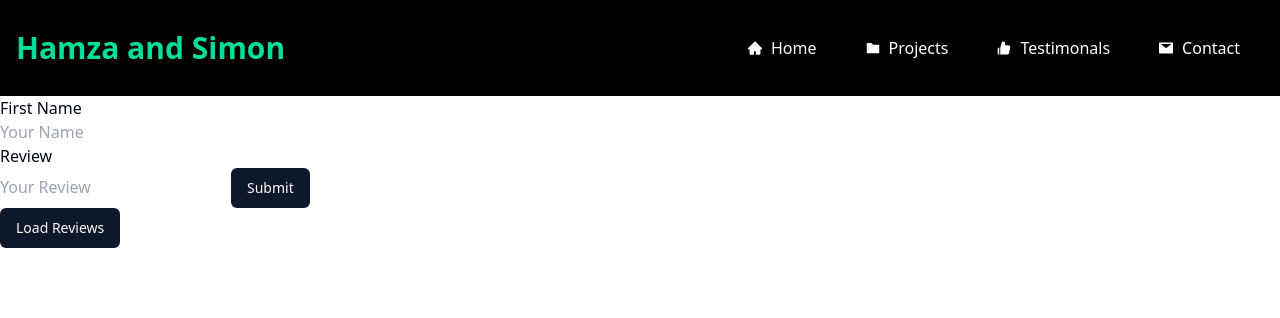
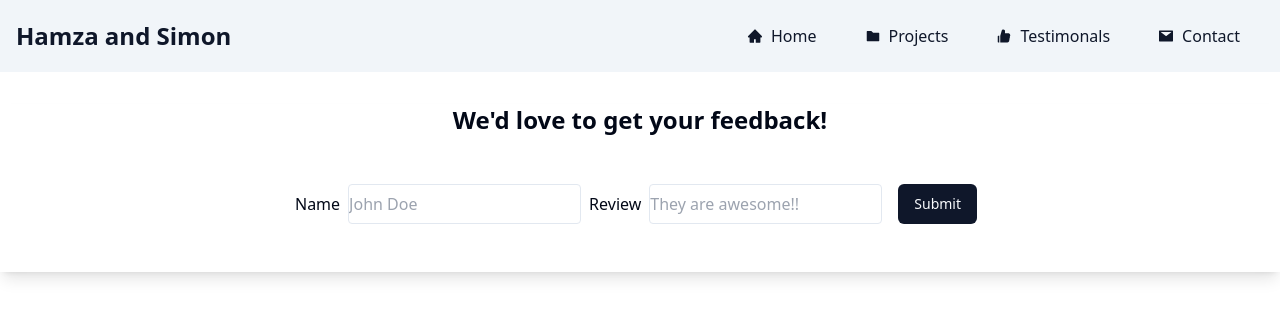
Before and after one commit to Hamzamq4/Web-Development, a React (Vite) app in the folder client/: page /testimonials in a window 1280 px wide. Shown: the top 318 px of the page. Built offline with nearby package versions, Linux system fonts and the light colour scheme; no server answers.

Commit message:
Ændringer

```diff
--- a/client/pages/Projects.jsx
+++ b/client/pages/Projects.jsx
@@ -3,7 +3,7 @@ import Axios from "axios";
 import { Button } from "@/components/ui/button";
 import { Tabs, TabsContent, TabsList, TabsTrigger } from "@/components/ui/tabs";
 import Popup from "@/components/ui/popup";
-import viteLogo from "../public/vite.svg";
+import viteLogo from "/vite.svg";
 
 function Projects() {
   const [APIData, setAPIData] = useState([]);
--- a/client/pages/Testimonials.jsx
+++ b/client/pages/Testimonials.jsx
@@ -1,8 +1,14 @@
-import React, { useState } from "react";
+import React, { useState, useEffect } from "react";
 import Axios from "axios";
 import { Button } from "../src/components/ui/button";
-import { Tabs, TabsContent, TabsList, TabsTrigger } from "@/components/ui/tabs";
-import viteLogo from "../public/vite.svg";
+import {
+  Card,
+  CardContent,
+  CardDescription,
+  CardFooter,
+  CardHeader,
+  CardTitle,
+} from "../src/components/ui/card";
 
 function Testimonials() {
   const [name, setName] = useState("");
@@ -40,44 +46,17 @@ function Testimonials() {
         console.error(error);
       });
   };
+  useEffect(() => {
+    fetchAndDisplayAPIData();
+  }, []);
 
   return (
     <div className="App">
       <header className="App-header">
-        <div className="form">
-          <form onSubmit={handleSubmit}>
-            <p>First Name</p>
-            <input
-              type="text"
-              placeholder="Your Name"
-              onChange={(e) => setName(e.target.value)}
-            />
-
-            <p>Review</p>
-            <input
-              type="text"
-              placeholder="Your Review"
-              onChange={(e) => setReview(e.target.value)}
-            />
-
-            <Button type="submit"> Submit </Button>
-          </form>
-          <Button onClick={fetchAndDisplayAPIData}>Load Reviews</Button>
-        </div>
-
         {showAPIData && (
           <div className="Data">
-            <p className="text-lg font-bold mb-4">API DATA</p>
-            <Tabs defaultValue="Hamza" className="w-full">
-              <TabsList className="bg-black text-white">
-                <TabsTrigger value="Hamza">
-                  {" "}
-                  <img src={viteLogo} alt="Vite logo" /> Hamza
-                </TabsTrigger>
-                <TabsTrigger value="Simon">Simon</TabsTrigger>
-              </TabsList>
+            <h1 className="text-2xl font-bold mb-4">Testimonials</h1>
 
-              <TabsContent value="Hamza">
             <div className="flex flex-wrap -m-2">
               {APIData.map((data) => {
                 if (
@@ -85,32 +64,60 @@ function Testimonials() {
                   data.properties.Review.rich_text.length > 0
                 ) {
                   return (
-                        <div
-                          key={data.id}
-                          className="p-2 w-1/2 md:w-1/3 lg:w-1/4"
-                        >
-                          <div className="bg-white shadow-md rounded-lg overflow-hidden mb-4 p-4 flex flex-col justify-between h-52 w-52 content-evenly">
-                            <p className="text-xl font-semibold">
+                    <div key={data.id} className="p-2 w-1/2 md:w-1/3 lg:w-1/4">
+                      <Card>
+                        <CardHeader>
+                          <CardTitle>
                             {data.properties.Name.title[0].plain_text}
-                            </p>
-                            <p className="text-gray-600">
+                          </CardTitle>
+                          <CardDescription>Card Description</CardDescription>
+                        </CardHeader>
+                        <CardContent>
+                          <p>
                             {data.properties.Review.rich_text[0].plain_text}
                           </p>
-                          </div>
+                        </CardContent>
+                      </Card>
                     </div>
                   );
                 }
                 return null;
               })}
             </div>
-              </TabsContent>
-
-              <TabsContent value="Simon">
-                <p>Her kommer Simons Testimonials</p>
-              </TabsContent>
-            </Tabs>
           </div>
         )}
+        <div className="flex flex-col items-center justify-center shadow-lg">
+          <span className="text-2xl font-extrabold">
+            We'd love to get your feedback!
+          </span>
+          <div className="">
+            <form
+              className="flex w-5/6 p-10 justify-between"
+              onSubmit={handleSubmit}
+            >
+              <p className="flex items-center">Name</p>
+              <input
+                type="text"
+                placeholder="John Doe"
+                className="border m-2 rounded-sm flex items-center"
+                onChange={(e) => setName(e.target.value)}
+              />
+
+              <p className="flex items-center">Review</p>
+              <input
+                type="text"
+                placeholder="They are awesome!!"
+                className="border m-2 rounded-sm flex items-center"
+                onChange={(e) => setReview(e.target.value)}
+              />
+
+              <Button className="m-2" type="submit">
+                {" "}
+                Submit{" "}
+              </Button>
+            </form>
+          </div>
+        </div>
       </header>
     </div>
   );
--- /dev/null
+++ b/client/src/components/ui/card.jsx
@@ -0,0 +1,50 @@
+import * as React from "react"
+
+import { cn } from "@/lib/utils"
+
+const Card = React.forwardRef(({ className, ...props }, ref) => (
+  <div
+    ref={ref}
+    className={cn("rounded-lg border bg-card text-card-foreground shadow-sm", className)}
+    {...props} />
+))
+Card.displayName = "Card"
+
+const CardHeader = React.forwardRef(({ className, ...props }, ref) => (
+  <div
+    ref={ref}
+    className={cn("flex flex-col space-y-1.5 p-6", className)}
+    {...props} />
+))
+CardHeader.displayName = "CardHeader"
+
+const CardTitle = React.forwardRef(({ className, ...props }, ref) => (
+  <h3
+    ref={ref}
+    className={cn("text-2xl font-semibold leading-none tracking-tight", className)}
+    {...props} />
+))
+CardTitle.displayName = "CardTitle"
+
+const CardDescription = React.forwardRef(({ className, ...props }, ref) => (
+  <p
+    ref={ref}
+    className={cn("text-sm text-muted-foreground", className)}
+    {...props} />
+))
+CardDescription.displayName = "CardDescription"
+
+const CardContent = React.forwardRef(({ className, ...props }, ref) => (
+  <div ref={ref} className={cn("p-6 pt-0", className)} {...props} />
+))
+CardContent.displayName = "CardContent"
+
+const CardFooter = React.forwardRef(({ className, ...props }, ref) => (
+  <div
+    ref={ref}
+    className={cn("flex items-center p-6 pt-0", className)}
+    {...props} />
+))
+CardFooter.displayName = "CardFooter"
+
+export { Card, CardHeader, CardFooter, CardTitle, CardDescription, CardContent }
--- a/client/src/components/ui/navbar.jsx
+++ b/client/src/components/ui/navbar.jsx
@@ -31,9 +31,9 @@ const Navbar = () => {
   ];
 
   return (
-    <div className="bg-black flex justify-between items-center h-24 min-w-screen mx-auto px-4 text-white">
+    <div className="bg-secondary flex justify-between items-center h-18 min-w-screen mx-auto px-4 text-primary mb-8">
       {/* Logo */}
-      <h1 className="w-full text-3xl font-bold text-[#00df9a]">
+      <h1 className="w-full text-2xl font-bold text-primary">
         <Link to="/">Hamza and Simon</Link>
       </h1>
       {/* Desktop Navigation */}
@@ -61,7 +61,7 @@ const Navbar = () => {
       <ul
         className={
           nav
-            ? "fixed md:hidden left-0 top-0 w-[70%] h-full border-r border-r-gray-900 bg-[#000300] ease-in-out duration-500"
+            ? "fixed md:hidden left-0 top-0 w-[70%] h-full border-r border-r-gray-900 bg-primary ease-in-out duration-500"
             : "ease-in-out w-[60%] duration-500 fixed top-0 bottom-0 left-[-100%]"
         }
       >
```
Lines whose indentation alone changed are shown as unchanged.
